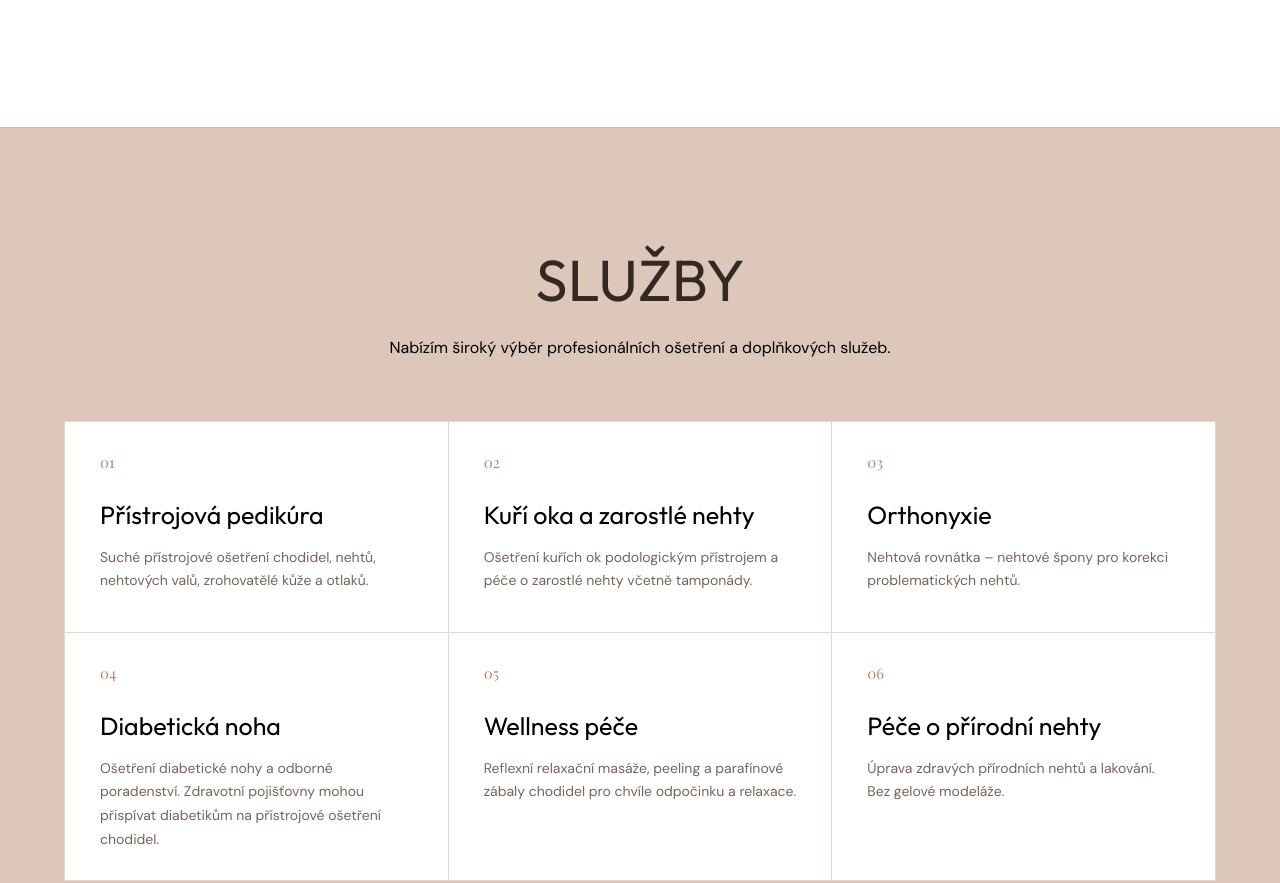
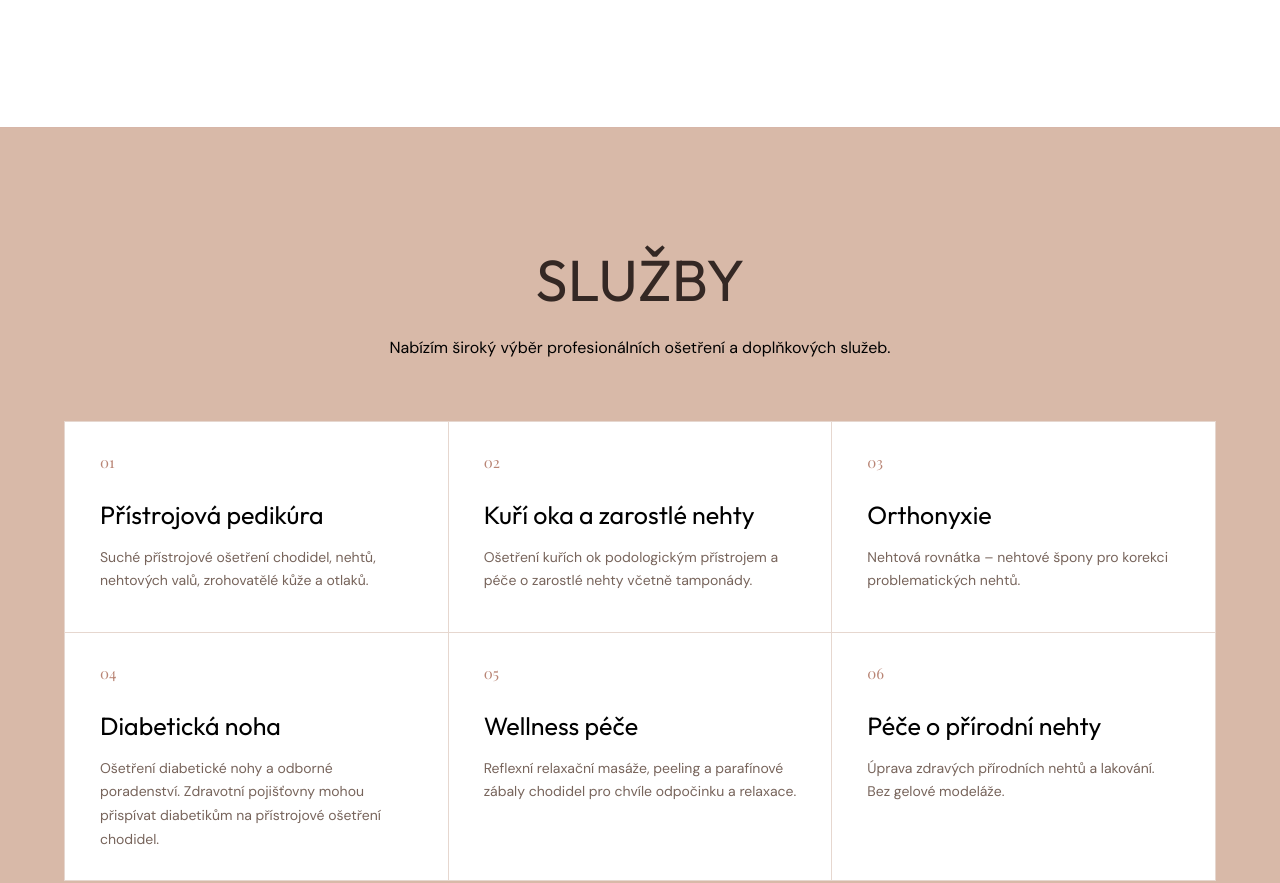
Before and after one commit to ZajaIT/Pedikura_Katka, a plain HTML site: page index.html in a window 1280 px wide. Shown: the part 1760-2643 px from the top of the page. Drawn offline with nearby package versions, Linux system fonts and the light colour scheme.

Commit message:
Update index.html

```diff
--- a/index.html
+++ b/index.html
@@ -441,7 +441,7 @@ nav a:hover::after{
 
 .services{
     padding:120px 0;
-    background:#ddc6ba;
+    background:#d8b9a8;
     border-top:1px solid #d7b6a8;
     border-bottom:1px solid #d7b6a8;
 }
```
